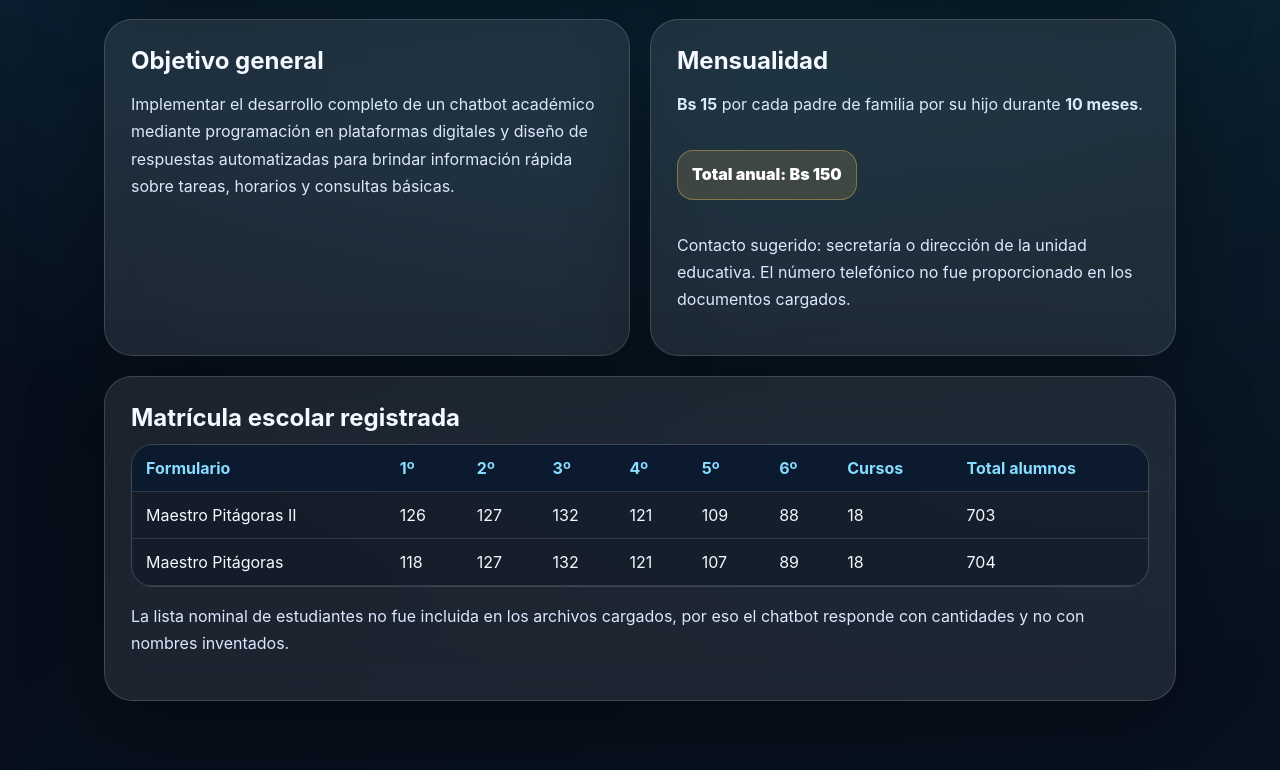
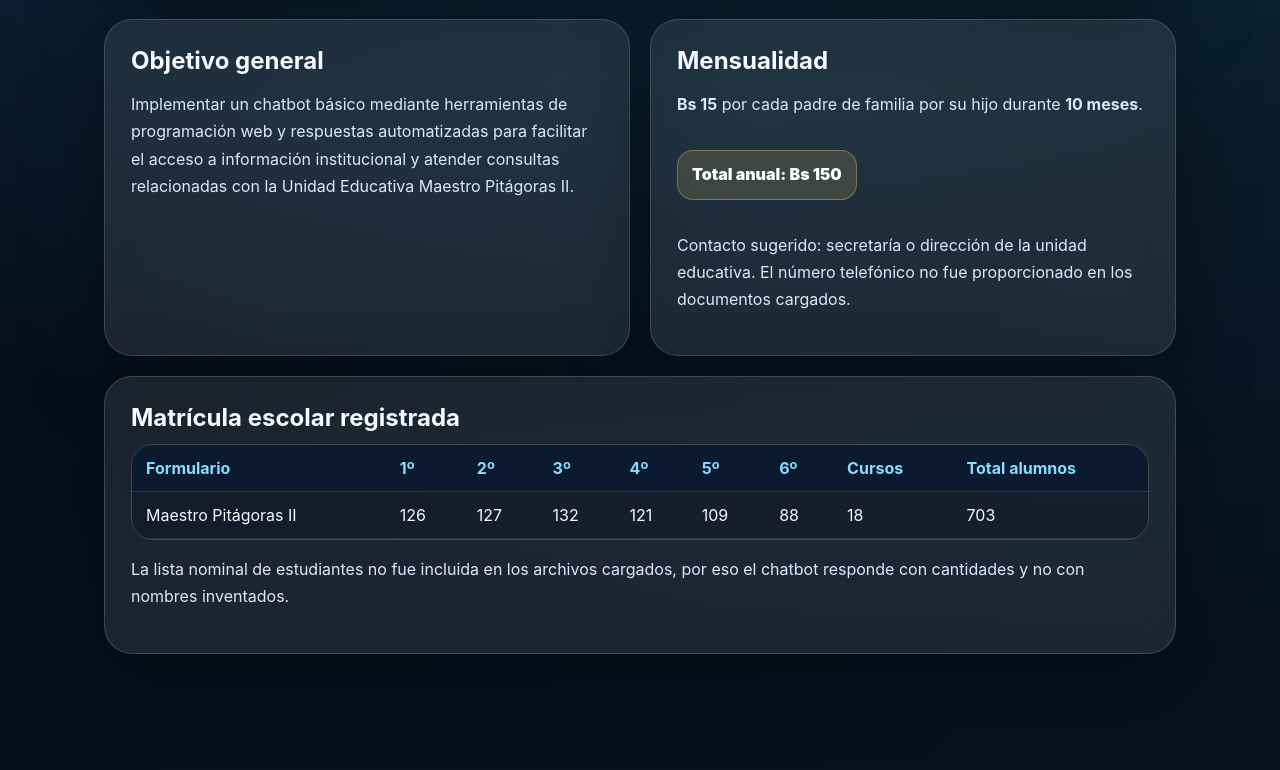
Before and after one commit to enrique7574/chatbot2, a plain HTML site: page index.html in a window 1280 px wide. Shown: the part 2370-3140 px from the top of the page. Drawn offline with Linux system fonts and the light colour scheme.

Commit message:
Update chatbot description and related details

```diff
--- a/index.html
+++ b/index.html
@@ -119,9 +119,10 @@
     <article class="info-card">
       <h3>Objetivo general</h3>
       <p>
-        Implementar el desarrollo completo de un chatbot académico mediante programación
-        en plataformas digitales y diseño de respuestas automatizadas para brindar información
-        rápida sobre tareas, horarios y consultas básicas.
+        Implementar un chatbot básico mediante herramientas de programación
+        web y respuestas automatizadas para facilitar el acceso a información
+        institucional y atender consultas relacionadas con la Unidad Educativa
+        Maestro Pitágoras II.
       </p>
     </article>
 
@@ -141,7 +142,6 @@
           </thead>
           <tbody>
             <tr><td>Maestro Pitágoras II</td><td>126</td><td>127</td><td>132</td><td>121</td><td>109</td><td>88</td><td>18</td><td>703</td></tr>
-            <tr><td>Maestro Pitágoras</td><td>118</td><td>127</td><td>132</td><td>121</td><td>107</td><td>89</td><td>18</td><td>704</td></tr>
           </tbody>
         </table>
       </div>
@@ -192,7 +192,7 @@
         <li>Internet: Bs 100</li>
         <li>Cuaderno: Bs 20</li>
         <li>Lapiceros: Bs 10</li>
-        <li><b>Total materiales básicos:</b> Bs 130</li>
+        <li><b>Total materiales básicos:</b> Bs 3630</li>
       </ul>
     </article>
 
@@ -212,7 +212,7 @@
           <li>Alex Ronal Perka Soliz</li>
           <li>Enrique Yepez</li>
         </ul>
-        <p><b>Docente guía:</b> Prof. Adriana Vesaida García</p>
+        <p><b>Docente guía:</b> Prof. Juan Diego Montaño </p>
         <p><b>Especialidad:</b> Sistemas Informáticos · Técnico Medio</p>
       </div>
     </div>
```
